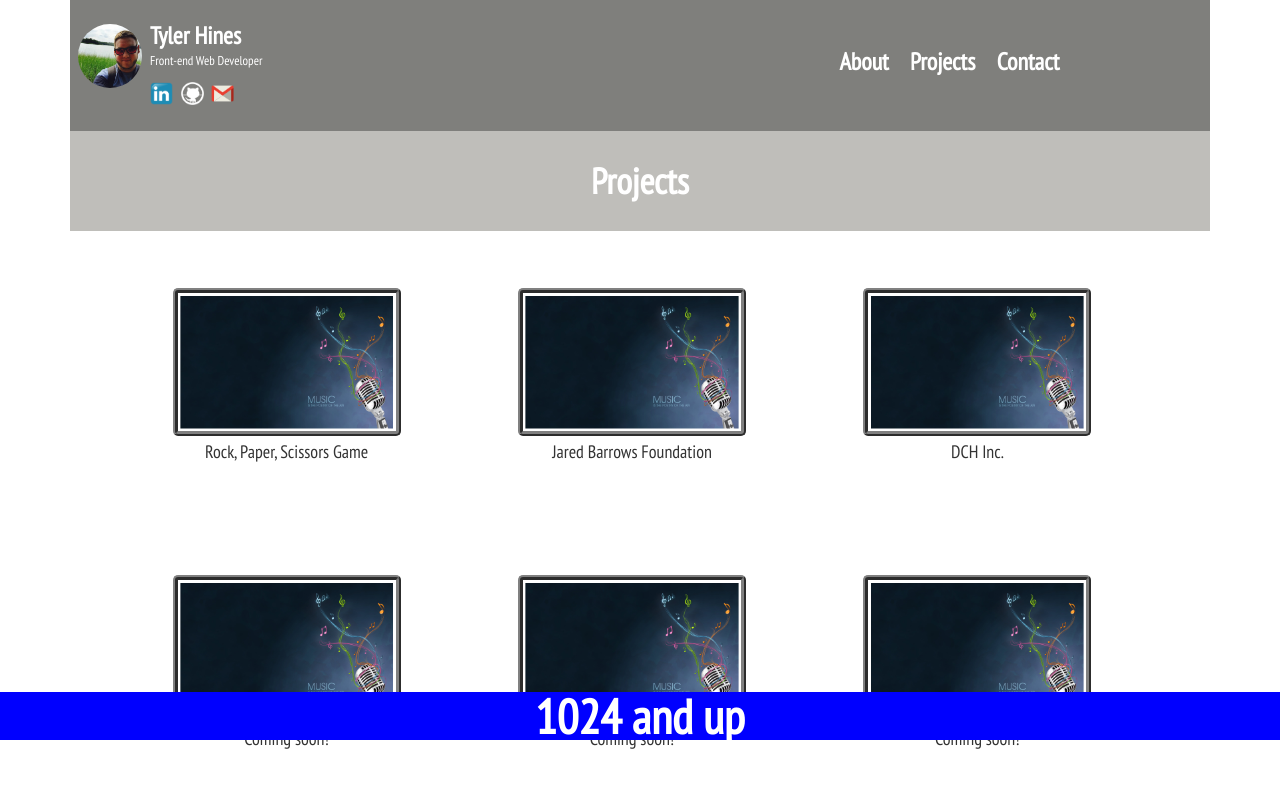
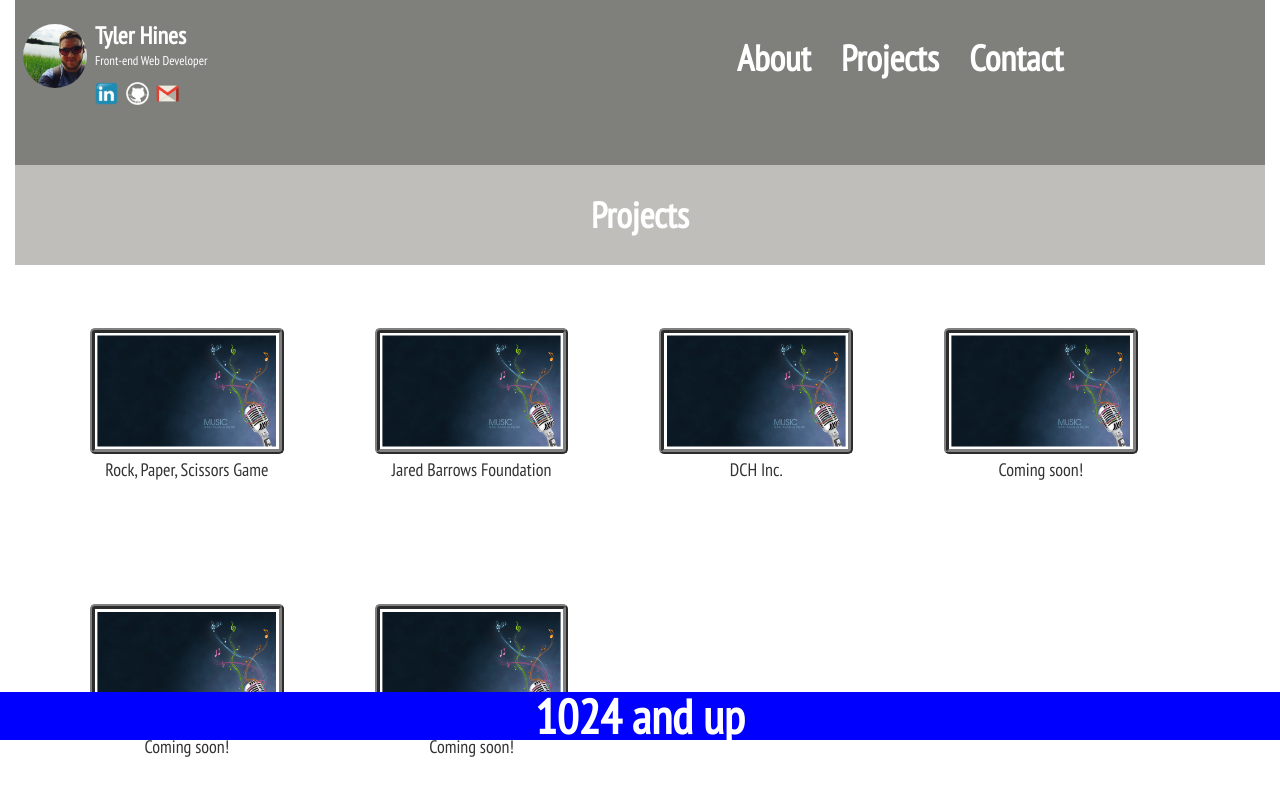
Before and after one commit to thines92/myPortfoliov2, a plain HTML site: page index.html in a window 1280 px wide. Shown: the top 800 px of the page. Drawn offline with Linux system fonts and the light colour scheme.

Commit message:
added media queries to all of projects page

```diff
--- a/css/main.css
+++ b/css/main.css
@@ -72,9 +72,9 @@ body a:hover {
   left: 37.5%;
   font-weight: bold;
   display: block;
-  padding-bottom: 5%;
+  padding-bottom: 10%;
 }
-@media screen and (min-width: 768px) {
+@media screen and (min-width: 841px) {
   .nav-name {
     font-size: 1.5em;
   }
@@ -82,14 +82,16 @@ body a:hover {
     font-size: .8em;
   }
   .left-nav {
-    width: 50%;
+    width: 35%;
   }
   .right-nav {
-    width: 50%;
+    width: 65%;
+    top: -1.5em;
   }
   .right-nav p {
     display: inline-block;
-    font-size: 1.5em;
+    font-size: 2.25em;
+    font-weight: bold;
     left: 35%;
     padding-right: .75em;
     top: 1.1em;
@@ -138,9 +140,30 @@ body a:hover {
 }
 @media screen and (min-width: 488px) {
   .main-page div {
+    width: 40%;
+    padding: 0 2.5% 0 2.5%;
+    left: 7.8%;
+  }
+}
+@media screen and (min-width: 768px) {
+  .main-page div {
     width: 30%;
+    padding: 0 2% 0 2%;
+    left: 5%;
+  }
+}
+@media screen and (min-width: 1200px) {
+  .main-page div {
+    width: 22.5%;
+    padding: 0 3.5% 0 3.5%;
+    left: 2.5%;
+  }
+}
+@media screen and (min-width: 1600px) {
+  .main-page div {
+    width: 15%;
+    padding: 0 2% 0 2%;
     left: 4%;
-    padding: 0 5% 0 5%;
   }
 }
 .bottom-nav {
--- a/index.html
+++ b/index.html
@@ -12,7 +12,7 @@
 </head>
 
 <body>
-  <div class="container">
+  <div class="container-fluid">
     <nav class="top-nav">
       <div class="left-nav">
         <img class ="profile-pic" src="images/profile-pic.jpg" alt="" />
@@ -78,7 +78,7 @@
         </a>
         <p>Coming soon!</p>
       </div>
-      <div class="wrapper clear" style="clear:both;">
+      <div class="wrapper clear" style="clear:both; height:0; width:0;">
       </div>
     </section>
     <nav class="bottom-nav">
```
